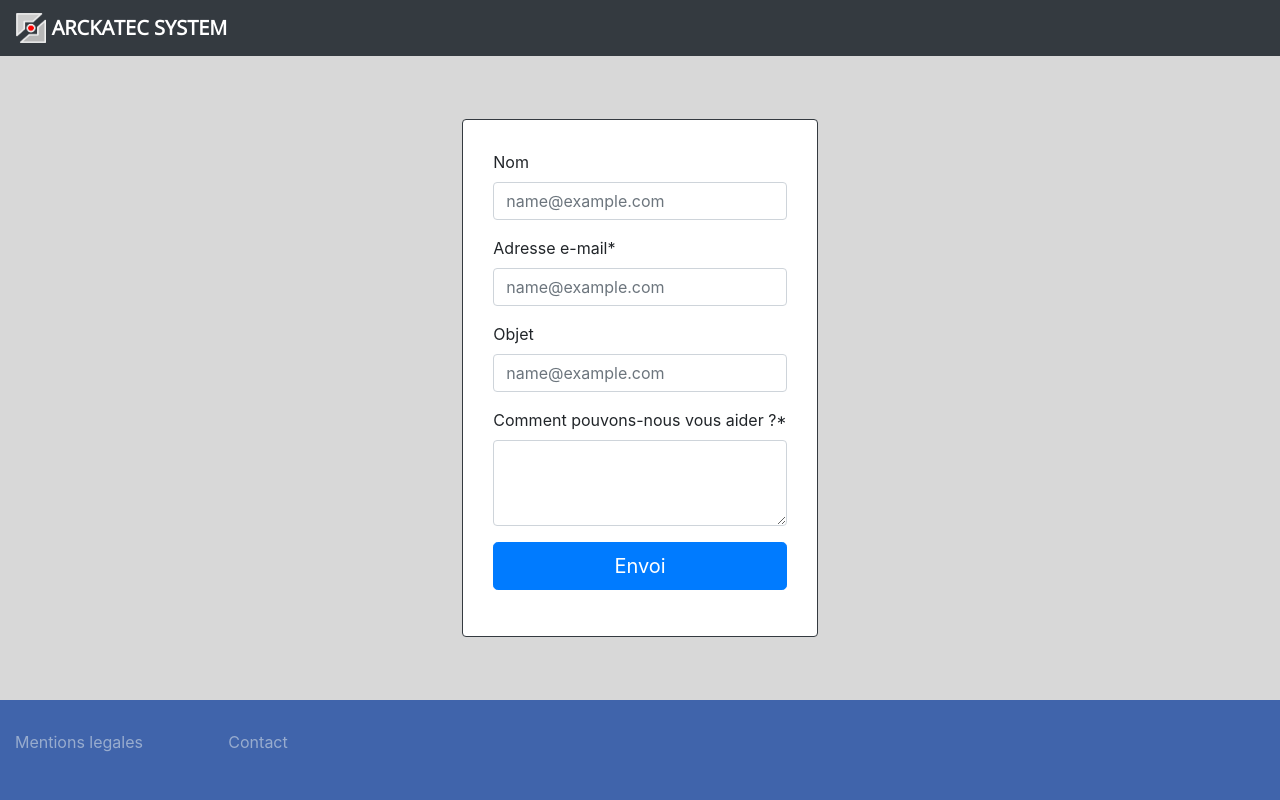
After one commit to ledoux38/P13-Pydomus, a Django app: page /domus/contact/ in a window 1280 px wide. The commit adds this page. Run offline with Django 3.2, Linux system fonts and the light colour scheme; some libraries are stand-ins or nearby versions.

Commit message:
integration of the basic contact form

```diff
--- a/domus/static/domus/css/creative.css
+++ b/domus/static/domus/css/creative.css
@@ -267,3 +267,19 @@ html, body
 {
   margin: 30px;
 }
+
+.contact
+{
+  padding: 0px;
+  display: flex;
+  flex-direction: column;
+  justify-content: space-between;
+  height: 100%;
+}
+
+.contact-form-corp
+{
+  margin: auto;
+  padding: 30px;
+  background-color: white;
+}
--- /dev/null
+++ b/domus/templates/domus/contact.html
@@ -0,0 +1,55 @@
+{% extends 'domus/base_generic.html' %}
+{% load static %}
+{% block content %}
+
+<div class="container-fluid contact">
+    <!-- bar navigation -->
+    <div class="row header">
+        {% include 'domus/nav_bar.html' %}
+    </div>
+    <!--END bar navigation -->
+
+    <!-- contact-form-corp -->
+    <div class="row row-settings border border-dark rounded contact-form-corp">
+
+      <!-- contact-form -->
+      <div class="row row-settings">
+
+        <form>
+          <div class="form-group">
+            <label for="exampleFormControlInput1">Nom</label>
+            <input type="text" class="form-control" id="exampleFormControlInput1" placeholder="name@example.com">
+          </div>
+
+          <div class="form-group">
+            <label for="exampleFormControlInput1">Adresse e-mail*</label>
+            <input type="email" class="form-control" id="exampleFormControlInput1" placeholder="name@example.com">
+          </div>
+
+          <div class="form-group">
+            <label for="exampleFormControlInput1">Objet</label>
+            <input type="text" class="form-control" id="exampleFormControlInput1" placeholder="name@example.com">
+          </div>
+
+          <div class="form-group">
+            <label for="exampleFormControlTextarea1">Comment pouvons-nous vous aider ?*</label>
+            <textarea class="form-control" id="exampleFormControlTextarea1" rows="3"></textarea>
+          </div>
+          <div class="form-group">
+              <button type="submit" class="btn btn-primary btn-lg btn-block">Envoi</button>
+          </div>
+        </form>
+
+      </div>
+      <!-- END contact-form -->
+
+    </div>
+    <!-- END contact-form-corp -->
+
+    <!-- footer -->
+    <div class="row footer">
+        {% include 'domus/footer.html' %}
+    </div>
+    <!--END footer -->
+</div>
+{% endblock %}
--- a/domus/templates/domus/footer.html
+++ b/domus/templates/domus/footer.html
@@ -8,7 +8,7 @@
     </div>
     <div class="col-sm-2">
       <p>
-        <a href="#">Contact</a>
+        <a href="{% url 'domus:contact'%}">Contact</a>
       </p>
     </div>
   </footer>
--- a/domus/urls.py
+++ b/domus/urls.py
@@ -6,7 +6,7 @@ urlpatterns = [
     url(r'^$', views.index,  name='index'),
     url(r'^login/$', views.loginUser, name='loginUser'),
     url(r'^settings/$', views.settings, name='settings'),
-    url(r'^control/$', views.controlPage, name='controlPage'),
+    url(r'^contact/$', views.contact, name='contact'),
     url(r'^update/$', views.update, name='update'),
     url(r'^logout/$', views.logoutUser, name='logout'),
     url(r'^mention_Legales/$', views.mentionLegales, name='mention_legales'),
--- a/domus/views.py
+++ b/domus/views.py
@@ -69,11 +69,13 @@ def mentionLegales(request):
     context = {}
     return render(request, 'domus/mention_legales.html', context)
 
-def controlPage(request):
-    """the control page is a simple page
-     for sending commands to the microcontroller
-     and receiving information too."""
-    return render(request, 'domus/control.html')
+def contact(request):
+    """
+    Function that ensures
+    the display of the contact page
+    """
+    context = {}
+    return render(request, 'domus/contact.html', context)
 
 @csrf_exempt
 def update(request):
--- a/pydomus_project/urls.py
+++ b/pydomus_project/urls.py
@@ -22,7 +22,6 @@ from domus import views
 urlpatterns = [
     url(r'^$', views.index, name="index"),
     url(r'^domus/', include('domus.urls', namespace="domus")),
-    url(r'^control/$', views.controlPage, name='controlPage'),
     url(r'^login/$', views.loginUser, name='loginUser'),
     url(r'^settings/$', views.settings, name='settings'),
     url(r'^update/$', views.update, name='update'),
```
